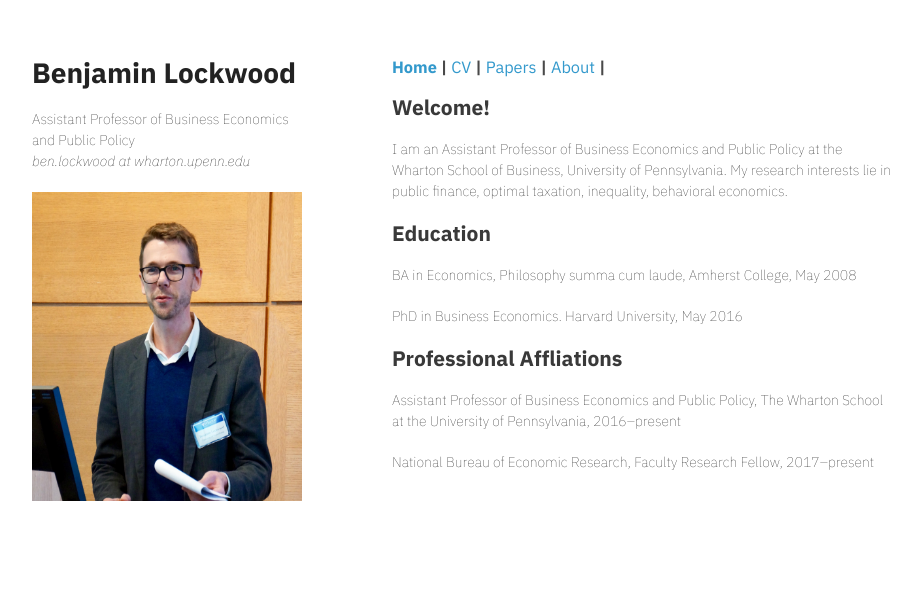
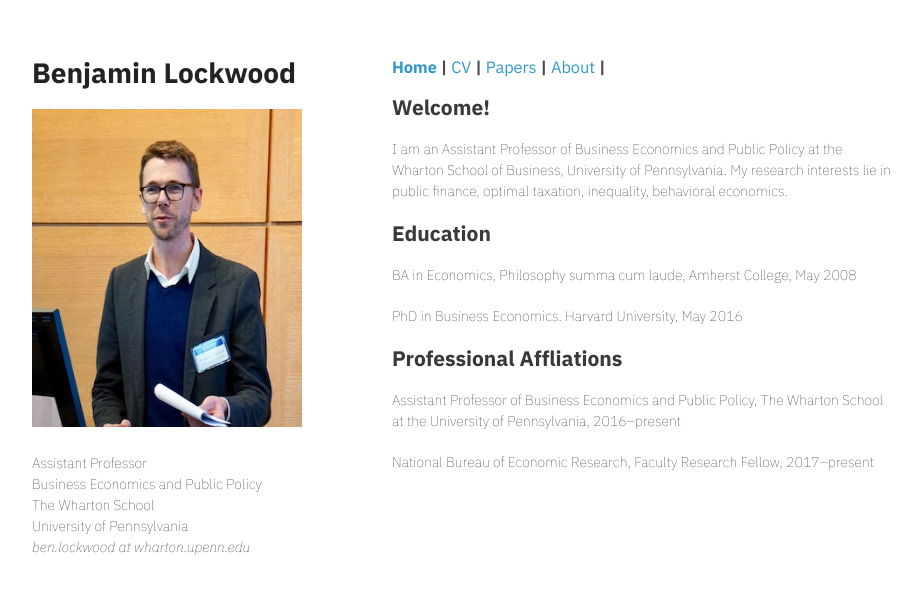
Before and after one commit to sxfinance/sxia.github.io, a Jekyll site: the page index.html, which Jekyll copies as it is, in a window 1280 px wide. Shown: the top 594 px of the page, without its empty margins (178-1099 px from the left). Built offline with Jekyll 4.4.1, drawn with Linux system fonts in a browser that asks for light colours.

Commit message:
Photo resize, contact edits.

```diff
--- a/index.html
+++ b/index.html
@@ -25,8 +25,12 @@
 <div class="wrapper">
       <header>
         <h1>Benjamin Lockwood</h1>
-        <p>Assistant Professor of Business Economics and Public Policy <br><i>ben.lockwood <i>at</i> wharton.upenn.edu </i></p>
-	<p class="view"><img src="Photo of Me.jpg" width=309 height=309></p>
+	      <p class="view"><img src="Photo of Me.jpg" width=309 height=318></p>
+        <p>Assistant Professor<br>
+          Business Economics and Public Policy <br>
+          The Wharton School <br>
+          University of Pennsylvania <br>
+          <i>ben.lockwood <i>at</i> wharton.upenn.edu </i></p>
       </header>
    <section>
       <nav>
```
Also changed, not shown: Photo of Me.jpg.
